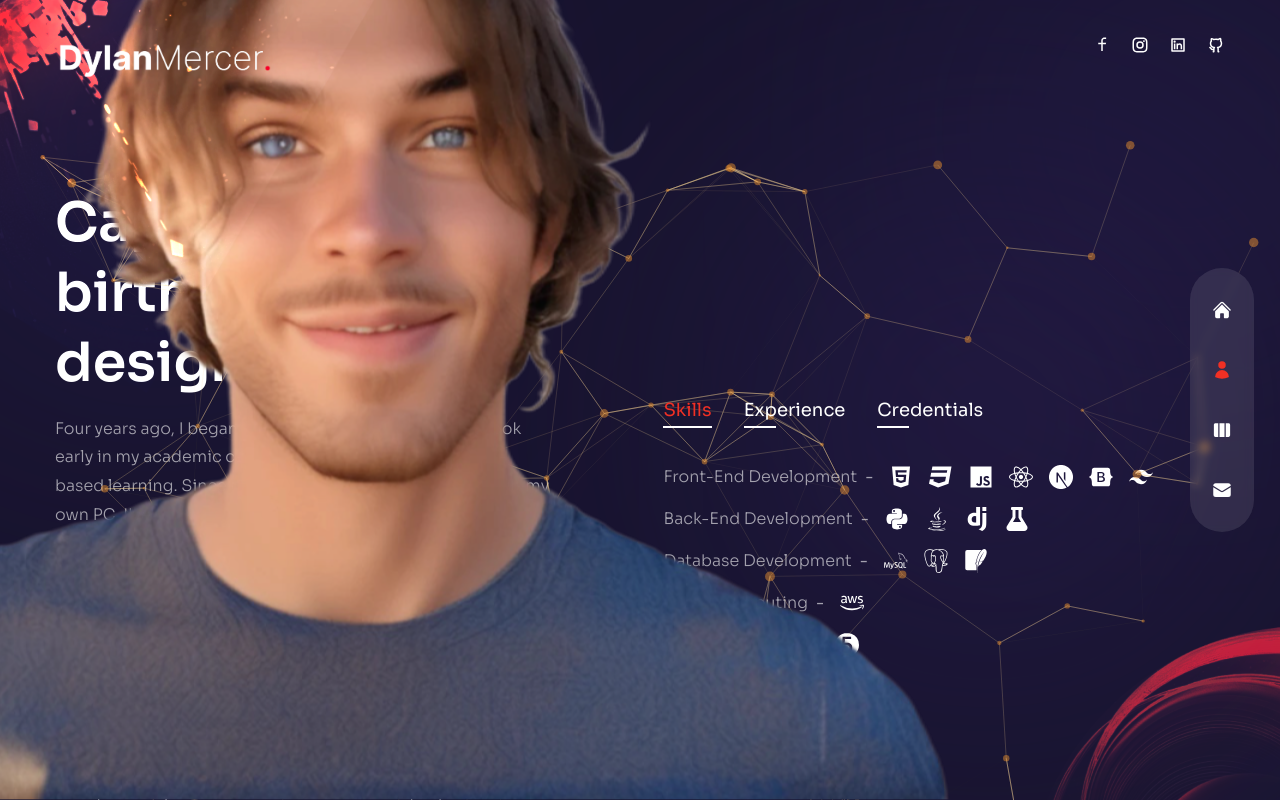
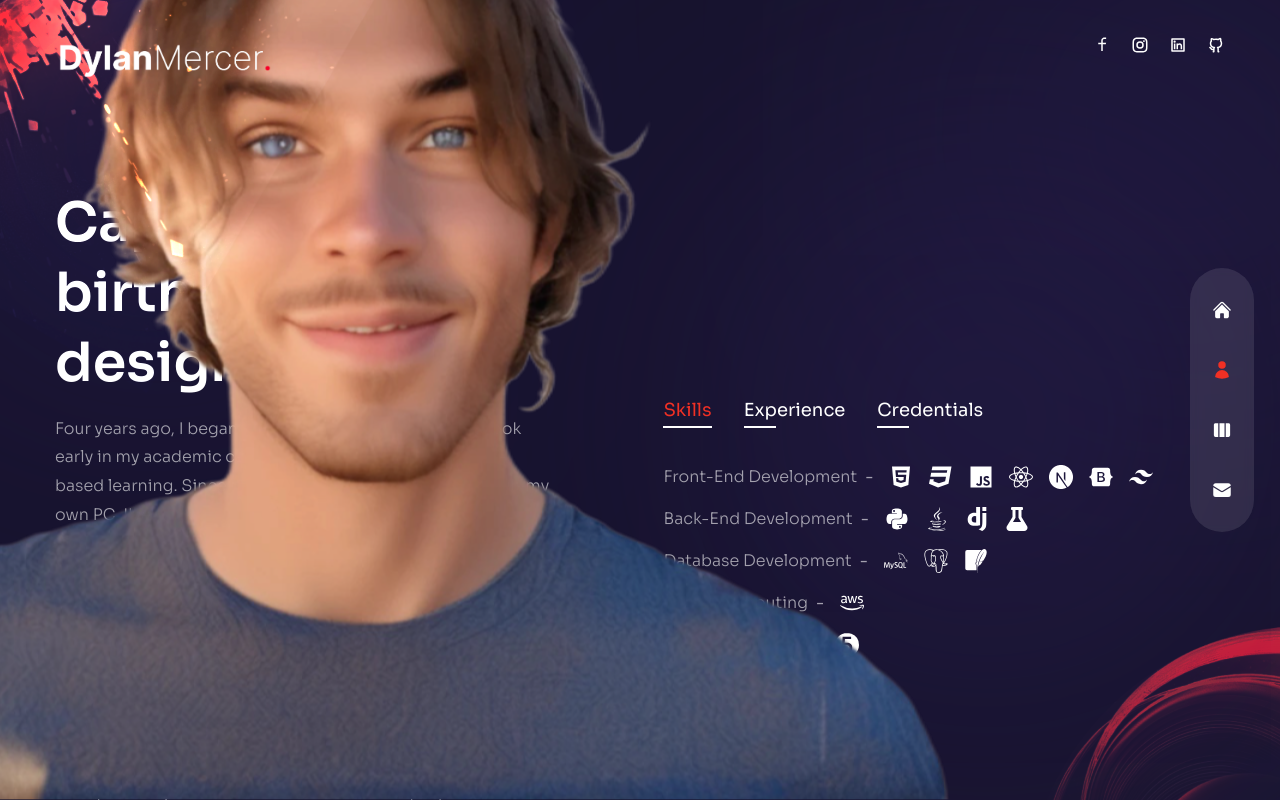
Before and after one commit to dmerc12/Portfolio, a Next.js app in the folder front-end/: page /about in a window 1280 px wide. Built offline with nearby package versions, Linux system fonts and the light colour scheme.

Commit message:
front end complete and ready to be integrated with a back end

```diff
--- a/front-end/pages/about/index.js
+++ b/front-end/pages/about/index.js
@@ -1,6 +1,5 @@
 import { SiNextdotjs, SiDjango, SiMysql, SiPostgresql, SiSqlite, SiSelenium, SiPytest, SiJunit5, SiTailwindcss } from 'react-icons/si';
 import { FaHtml5, FaCss3, FaJs, FaReact, FaPython, FaJava, FaGitAlt, FaBootstrap, FaAws, FaFlask } from 'react-icons/fa';
-import ParticlesContainer from '../../components/ParticlesContainer';
 import Circles from '../../components/Circles';
 import Avatar from '../../components/Avatar';
 import { fadeIn } from '../../variants';
@@ -86,8 +85,7 @@
   const [index, setIndex] = useState(0);
 
   return (
-    <div className='h-full bg-primary/30 py-32 text-center xl:text-left'>
-      <ParticlesContainer />
+    <div className='h-full bg-primary/30 py-32 text-center xl:text-left overflow-auto'>
       <Circles />
       <motion.div variants={fadeIn('right', 0.2)} initial='hidden' animate='show' exit='hidden' className='hidden xl:flex absolute bottom-0 -left-[370px]'>
         <Avatar />
--- a/front-end/pages/contact/index.js
+++ b/front-end/pages/contact/index.js
@@ -6,8 +6,8 @@
 
 const Contact = () => {
   return (
-    <div className='h-full bg-primary/30'>
-      <div className='container mx-auto py-32 text-center xl:text-left flex items-center justify-center h-full'>
+    <div className='h-full bg-primary/30 my-12 overflow-auto'>
+      <div className='container mx-auto py-32 text-center xl:text-left flex items-center justify-center'>
         <div className='flex flex-col w-full max-w-[700px]'>
           <Circles />
           <motion.div variants={fadeIn('right', 0.2)} initial='hidden' animate='show' exit='hidden' className='hidden xl:flex absolute bottom-0 -left-[370px]'>
@@ -31,6 +31,7 @@
                 <BsArrowRight  className='-translate-y-[120%] opacity-0 group-hover:flex group-hover:-translate-y-0 group-hover:opacity-100 transition-all duration-300 absolute text-[22px]'/>
               </button>
             </div>
+            <div className=''></div>
           </motion.form>
         </div>
       </div>
--- a/front-end/pages/index.js
+++ b/front-end/pages/index.js
@@ -11,9 +11,6 @@
         <div className='text-center flex flex-col justify-center xl:pt-40 xl:text-left h-full container mx-auto'>
           <motion.h1 variants={fadeIn('down', 0.2)} initial='hidden' animate='show' exit='hidden' className='h1'>Hello There! <br/> I'm <span className='text-accent'>Dylan Mercer</span></motion.h1>
           <motion.p variants={fadeIn('down', 0.3)} initial='hidden' animate='show' exit='hidden' className='max-w-sm xl:max-w-lx mx-auto xl:mx-0 mb-10 xl:mb-16'>I'm a full stack software developer comfortable wearing a multitude of different hats. Check out my projects or contact me to see if I may be a good fit for your project!</motion.p>
-          <div className='flex justify-center xl:hidden relative'>
-            <ProjectsBtn />
-          </div>
           <motion.div variants={fadeIn('down', 0.4)} initial='hidden' animate='show' exit='hidden' className='hidden xl:flex'>
             <ProjectsBtn />
           </motion.div>
```
